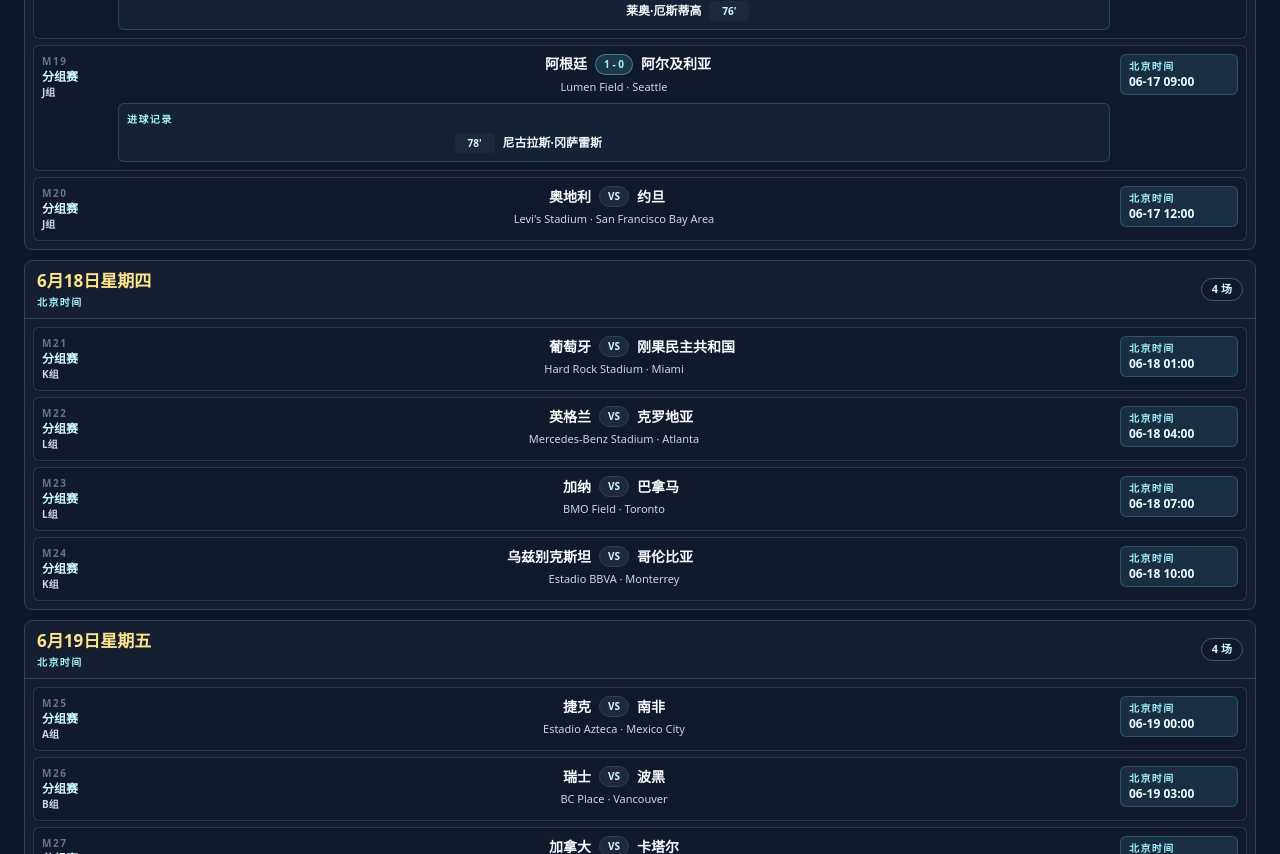
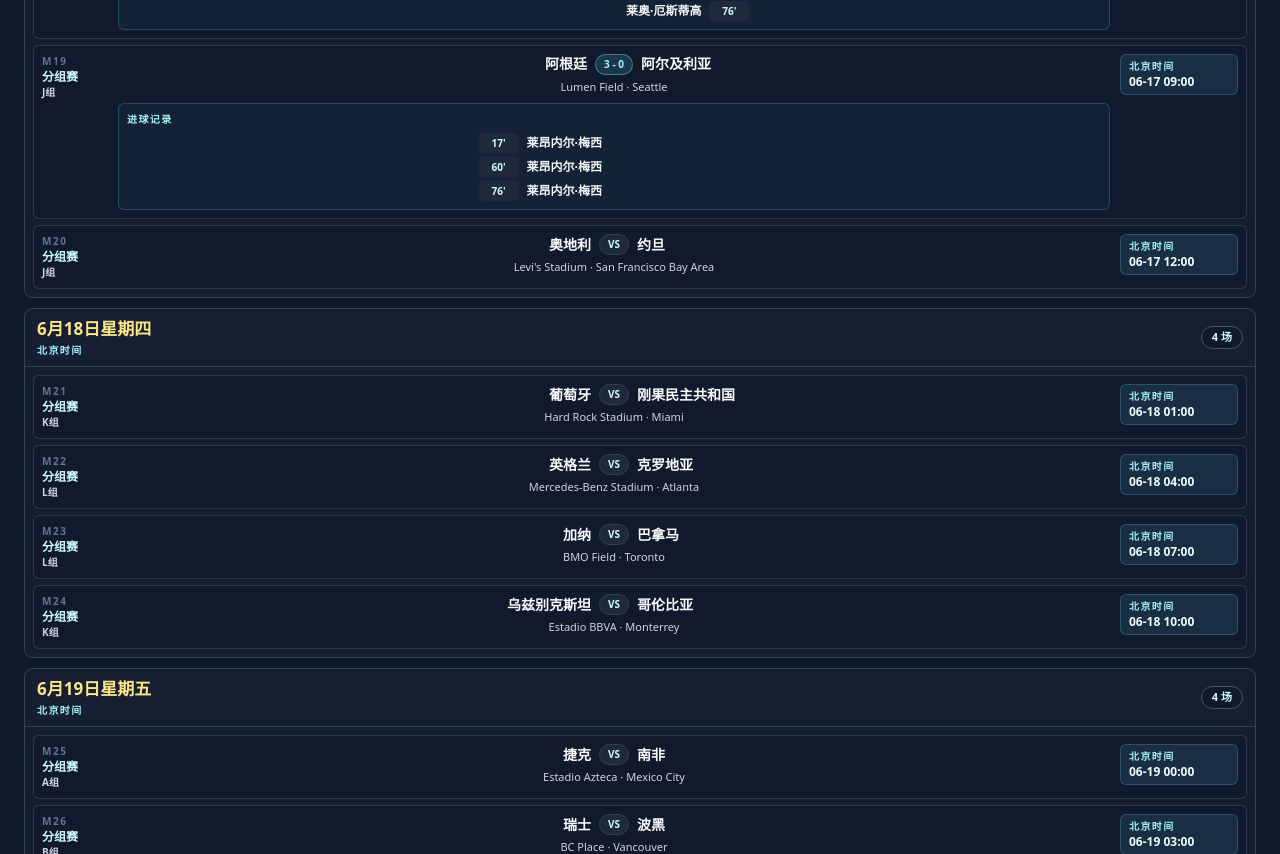
Before and after one commit to huayu2025ai-sketch/world-cup-26, a Next.js app: page /schedule in a window 1280 px wide. Shown: the part 3600-4454 px from the top of the page. Built offline with nearby package versions, Linux system fonts and the light colour scheme.

Commit message:
修正阿根廷 vs 阿尔及利亚比分：3-0 梅西帽子戏法

```diff
--- a/constants/scheduleData.ts
+++ b/constants/scheduleData.ts
@@ -133,8 +133,10 @@ const matchInputs: ScheduleMatchInput[] = [
     { player: "埃尔林·哈兰德", team: "挪威", minute: "43'", type: "goal" },
     { player: "莱奥·厄斯蒂高", team: "挪威", minute: "76'", type: "goal" },
   ] },
-  { id: 19, stage: "分组赛", group: "J", date: "2026-06-16", etTime: "21:00", home: "阿根廷", away: "阿尔及利亚", venue: "Lumen Field", city: "Seattle", homeScore: 1, awayScore: 0, goalScorers: [
-    { player: "尼古拉斯·冈萨雷斯", team: "阿根廷", minute: "78'", type: "goal" },
+  { id: 19, stage: "分组赛", group: "J", date: "2026-06-16", etTime: "21:00", home: "阿根廷", away: "阿尔及利亚", venue: "Lumen Field", city: "Seattle", homeScore: 3, awayScore: 0, goalScorers: [
+    { player: "莱昂内尔·梅西", team: "阿根廷", minute: "17'", type: "goal" },
+    { player: "莱昂内尔·梅西", team: "阿根廷", minute: "60'", type: "goal" },
+    { player: "莱昂内尔·梅西", team: "阿根廷", minute: "76'", type: "goal" },
   ] },
   { id: 20, stage: "分组赛", group: "J", date: "2026-06-17", etTime: "00:00", home: "奥地利", away: "约旦", venue: "Levi's Stadium", city: "San Francisco Bay Area" },
   { id: 21, stage: "分组赛", group: "K", date: "2026-06-17", etTime: "13:00", home: "葡萄牙", away: "刚果民主共和国", venue: "Hard Rock Stadium", city: "Miami" },
```
